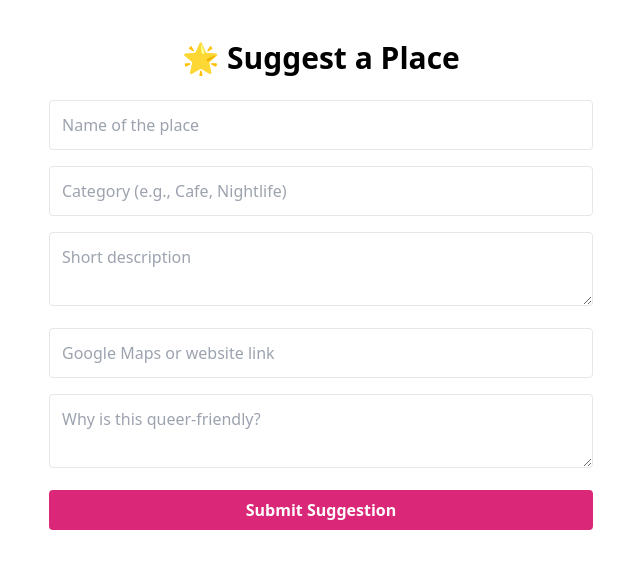
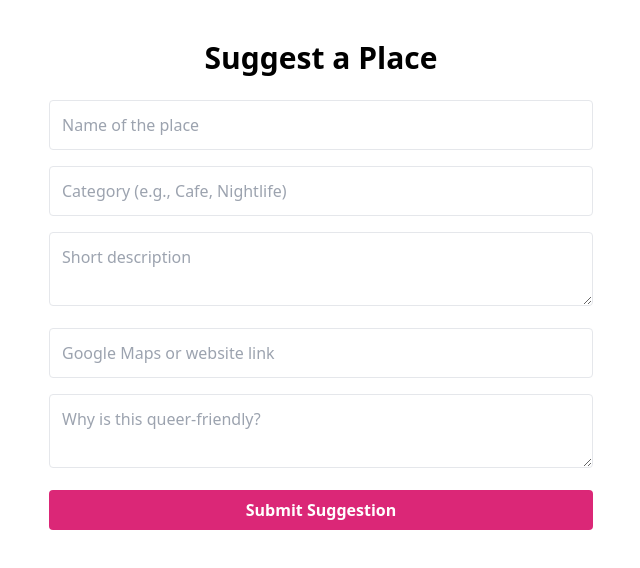
Before and after one commit to bkohlhepp10/lgbtq-madison, a Next.js app: page /suggest in a window 1280 px wide. Shown: the top 568 px of the page, without its empty margins (319-959 px from the left). Built offline with nearby package versions, Linux system fonts and the light colour scheme.

Commit message:
Remove annoying ass emoji

```diff
--- a/pages/suggest.tsx
+++ b/pages/suggest.tsx
@@ -43,7 +43,7 @@ export default function Suggest() {
         <title>Suggest a Place – Pride Guide</title>
       </Head>
       <main className="max-w-xl mx-auto px-4 py-10">
-        <h1 className="text-3xl font-bold text-center mb-6">🌟 Suggest a Place</h1>
+        <h1 className="text-3xl font-bold text-center mb-6"> Suggest a Place</h1>
 
         {submitted ? (
           <p className="text-center text-green-600 font-medium">
```
